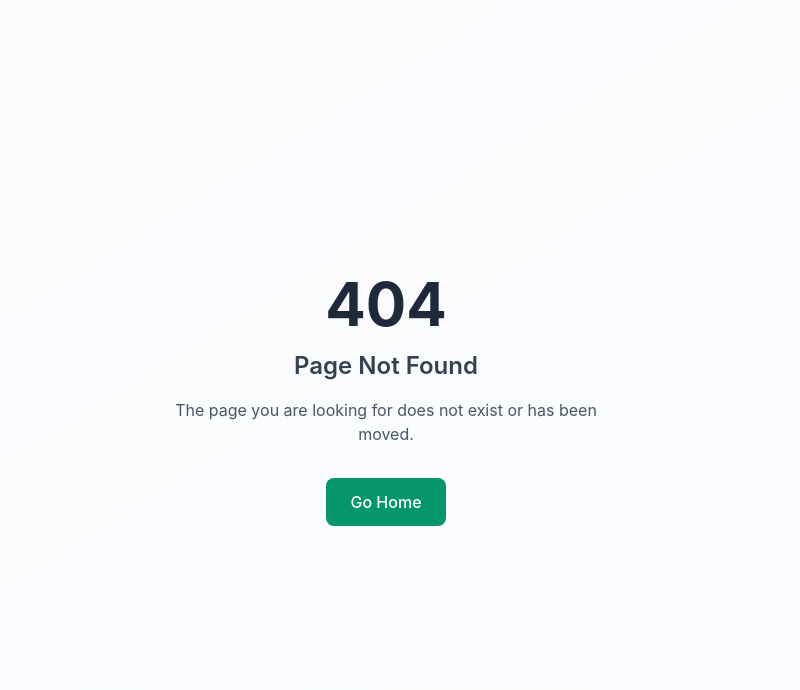
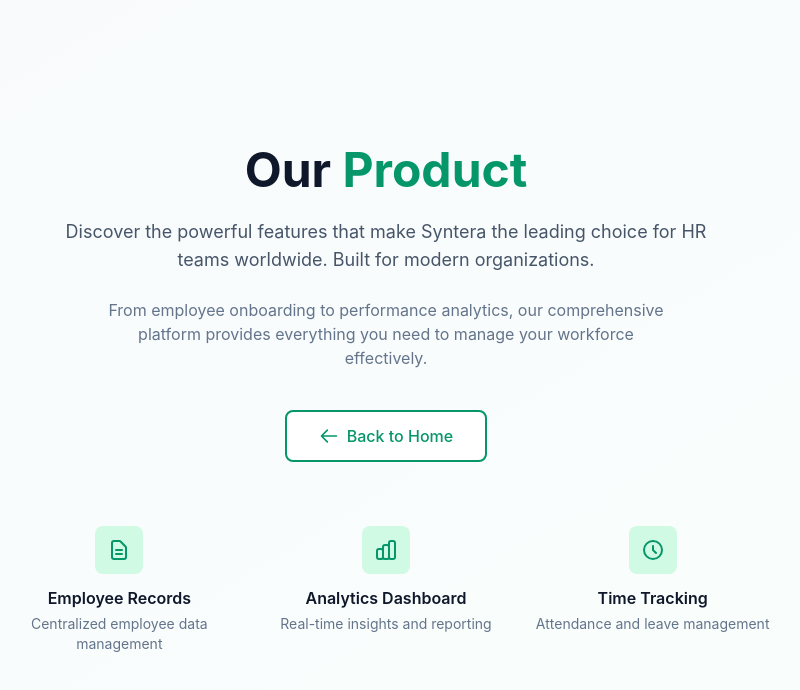
Before and after one commit to Ola2524/syntera_test3, a Next.js app: page /product in a window 1280 px wide. Before the commit this address had no page. Shown: the top 690 px of the page, without its empty margins (254-1054 px from the left). Built offline with nearby package versions, Linux system fonts and the light colour scheme.

Commit message:
Apply patch [skip ci]

```diff
--- /dev/null
+++ b/src/app/product/page.tsx
@@ -0,0 +1,121 @@
+import Link from "next/link";
+
+export default function Product() {
+  return (
+    <div className="min-h-screen bg-gradient-to-br from-slate-50 to-emerald-50/30 flex items-center justify-center px-6">
+      <div className="text-center max-w-3xl w-full">
+        {/* Product Section */}
+        <div className="space-y-6">
+          {/* Headline */}
+          <h1 className="text-4xl md:text-5xl font-bold text-slate-900 leading-tight">
+            Our{" "}
+            <span className="text-emerald-600">Product</span>
+          </h1>
+
+          {/* Description */}
+          <p className="text-lg text-slate-600 max-w-2xl mx-auto">
+            Discover the powerful features that make Syntera the leading choice
+            for HR teams worldwide. Built for modern organizations.
+          </p>
+
+          <p className="text-base text-slate-500 max-w-xl mx-auto">
+            From employee onboarding to performance analytics, our comprehensive
+            platform provides everything you need to manage your workforce effectively.
+          </p>
+
+          {/* Back Button */}
+          <div className="pt-4">
+            <Link
+              href="/"
+              className="inline-flex items-center justify-center px-8 py-3 text-base font-medium text-emerald-600 bg-white border-2 border-emerald-600 rounded-lg hover:bg-emerald-50 transition-colors duration-200"
+            >
+              <svg
+                className="w-5 h-5 mr-2"
+                fill="none"
+                stroke="currentColor"
+                viewBox="0 0 24 24"
+              >
+                <path
+                  strokeLinecap="round"
+                  strokeLinejoin="round"
+                  strokeWidth={2}
+                  d="M10 19l-7-7m0 0l7-7m-7 7h18"
+                />
+              </svg>
+              Back to Home
+            </Link>
+          </div>
+        </div>
+
+        {/* Features Section */}
+        <div className="mt-16 grid grid-cols-1 md:grid-cols-3 gap-8">
+          <div className="text-center">
+            <div className="w-12 h-12 bg-emerald-100 rounded-lg flex items-center justify-center mx-auto mb-3">
+              <svg
+                className="w-6 h-6 text-emerald-600"
+                fill="none"
+                stroke="currentColor"
+                viewBox="0 0 24 24"
+              >
+                <path
+                  strokeLinecap="round"
+                  strokeLinejoin="round"
+                  strokeWidth={2}
+                  d="M9 12h6m-6 4h6m2 5H7a2 2 0 01-2-2V5a2 2 0 012-2h5.586a1 1 0 01.707.293l5.414 5.414a1 1 0 01.293.707V19a2 2 0 01-2 2z"
+                />
+              </svg>
+            </div>
+            <h3 className="font-semibold text-slate-900">Employee Records</h3>
+            <p className="text-sm text-slate-500 mt-1">
+              Centralized employee data management
+            </p>
+          </div>
+
+          <div className="text-center">
+            <div className="w-12 h-12 bg-emerald-100 rounded-lg flex items-center justify-center mx-auto mb-3">
+              <svg
+                className="w-6 h-6 text-emerald-600"
+                fill="none"
+                stroke="currentColor"
+                viewBox="0 0 24 24"
+              >
+                <path
+                  strokeLinecap="round"
+                  strokeLinejoin="round"
+                  strokeWidth={2}
+                  d="M9 19v-6a2 2 0 00-2-2H5a2 2 0 00-2 2v6a2 2 0 002 2h2a2 2 0 002-2zm0 0V9a2 2 0 012-2h2a2 2 0 012 2v10m-6 0a2 2 0 002 2h2a2 2 0 002-2m0 0V5a2 2 0 012-2h2a2 2 0 012 2v14a2 2 0 01-2 2h-2a2 2 0 01-2-2z"
+                />
+              </svg>
+            </div>
+            <h3 className="font-semibold text-slate-900">Analytics Dashboard</h3>
+            <p className="text-sm text-slate-500 mt-1">
+              Real-time insights and reporting
+            </p>
+          </div>
+
+          <div className="text-center">
+            <div className="w-12 h-12 bg-emerald-100 rounded-lg flex items-center justify-center mx-auto mb-3">
+              <svg
+                className="w-6 h-6 text-emerald-600"
+                fill="none"
+                stroke="currentColor"
+                viewBox="0 0 24 24"
+              >
+                <path
+                  strokeLinecap="round"
+                  strokeLinejoin="round"
+                  strokeWidth={2}
+                  d="M12 8v4l3 3m6-3a9 9 0 11-18 0 9 9 0 0118 0z"
+                />
+              </svg>
+            </div>
+            <h3 className="font-semibold text-slate-900">Time Tracking</h3>
+            <p className="text-sm text-slate-500 mt-1">
+              Attendance and leave management
+            </p>
+          </div>
+        </div>
+      </div>
+    </div>
+  );
+}
```
